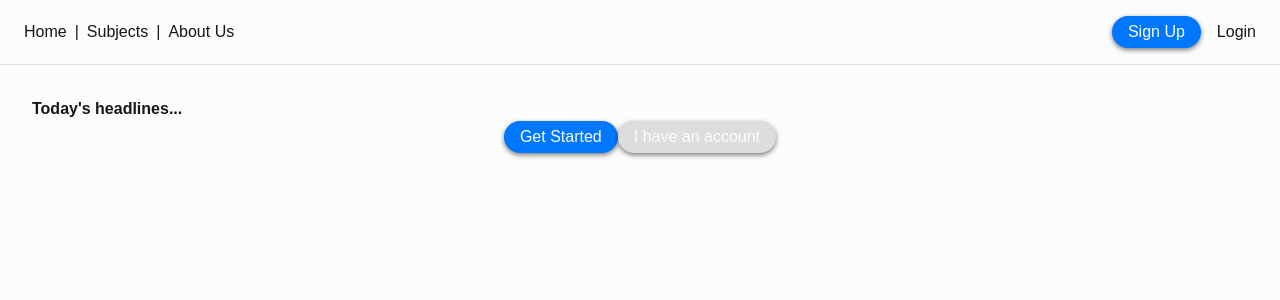
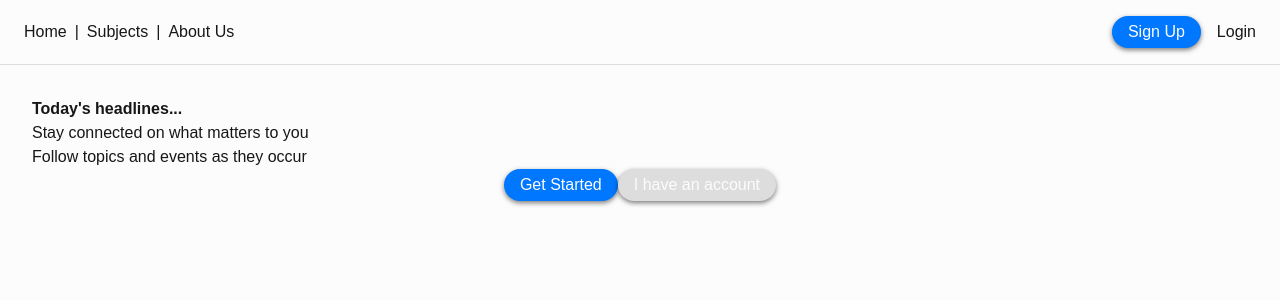
Before and after one commit to thomassrmcardle/Study-Guide, a Next.js app in the folder guide-app/: page / in a window 1280 px wide. Shown: the top 300 px of the page. Built offline with nearby package versions, Linux system fonts and the light colour scheme.

Commit message:
Improved sign-up prompt.

```diff
--- a/guide-app/src/pages/index.js
+++ b/guide-app/src/pages/index.js
@@ -6,9 +6,15 @@ export default function Home() {
       </head>
       <div style={{ padding: '2rem' }}>
         <h1><b>Today's headlines...</b></h1>
-        <div className="row">
-          <a className='button' href="/signup">Get Started</a>
-          <a className='button secondaryButton'>I have an account</a>
+        <div>
+          <div>
+            <h3>Stay connected on what matters to you</h3>
+            <h4>Follow topics and events as they occur</h4>
+          </div>
+          <div className="row">
+            <a className='button' href="/signup">Get Started</a>
+            <a className='button secondaryButton'>I have an account</a>
+          </div>
         </div>
       </div>
     </>
```
